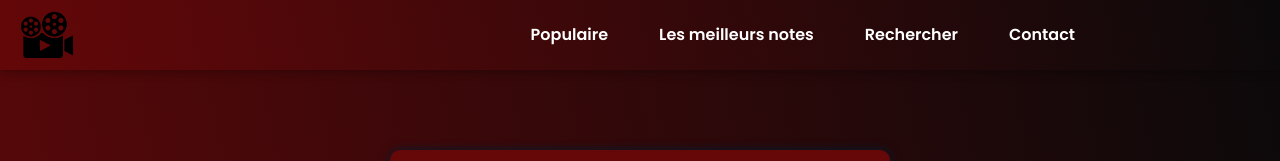
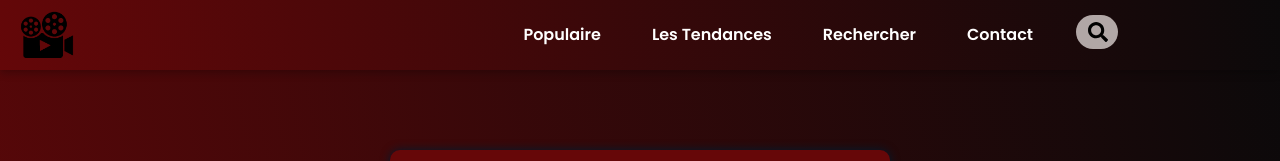
Before and after one commit to Thomasdelecluse/movie-wiki, an Angular app: page / in a window 1280 px wide. Shown: the top 161 px of the page. Built offline with nearby package versions, Linux system fonts and the light colour scheme; no server answers.

Commit message:
feat: search button

```diff
--- a/src/app/navbar/navbar.component.css
+++ b/src/app/navbar/navbar.component.css
@@ -20,3 +20,74 @@
 .navbar-nav{
   padding-right: 150px;
 }
+/*shearch button*/
+* {
+  box-sizing: border-box;
+}
+body {
+  margin: 0px;
+  padding: 0px;
+  width: 100vw;
+  height: 100vh;
+  display: flex;
+  justify-content: center;
+  align-items: center;
+  background-color: #130f40;
+  font-family: 'Lato' !important;
+}
+.search-box {
+  width: fit-content;
+  height: fit-content;
+  position: relative;
+}
+.input-search {
+  height: 34px;
+  width: 30px;
+  border-style: none;
+  font-size: 18px;
+  letter-spacing: 2px;
+  outline: none;
+  border-radius: 25px;
+  transition: all 0.5s ease-in-out;
+  background-color: #B1A7A6;
+  padding-right: 40px;
+  color: #fff;
+}
+.input-search::placeholder {
+  color: rgba(255, 255, 255, .5);
+  font-size: 18px;
+  letter-spacing: 2px;
+  font-weight: 100;
+}
+.btn-search {
+  width: 40px;
+  height: 30px;
+  border-style: none;
+  font-size: 20px;
+  font-weight: bold;
+  outline: none;
+  cursor: pointer;
+  border-radius: 50%;
+  position: absolute;
+  right: 0px;
+  color: #fff;
+  background-color: transparent;
+  pointer-events: painted;
+}
+.btn-search:focus ~ .input-search {
+  width: 300px;
+  border-radius: 0px;
+  background-color: transparent;
+  border-bottom: 1px solid rgba(255, 255, 255, .5);
+  transition: all 500ms cubic-bezier(0, 0.11, 0.35, 2);
+}
+.input-search:focus {
+  width: 300px;
+  border-radius: 0px;
+  background-color: transparent;
+  border-bottom: 1px solid rgba(255, 255, 255, .5);
+  transition: all 500ms cubic-bezier(0, 0.11, 0.35, 2);
+}
+
+
+/*end of shearch button*/
--- a/src/app/navbar/navbar.component.html
+++ b/src/app/navbar/navbar.component.html
@@ -7,9 +7,13 @@
     <div class="collapse navbar-collapse" id="navbarSupportedContent">
       <ul class="navbar-nav me-auto mb-2 mb-lg-0">
         <app-button href="#popular" name="Populaire"></app-button>
-        <app-button href="#rate" name="Les meilleurs notes"></app-button>
+        <app-button href="#rate" name="Les Tendances "></app-button>
         <app-button href="" name="Rechercher"></app-button>
         <app-button href="" name="Contact"></app-button>
+        <div class="search-box">
+          <button class="btn-search"><img src="assets/img/search.svg" alt="" width="20px" height="20px"></button>
+          <input type="text" class="input-search" placeholder="Tapez pour rechercher">
+        </div>
       </ul>
     </div>
   </div>
```
Also changed, not shown: src/assets/img/search.svg (added).
